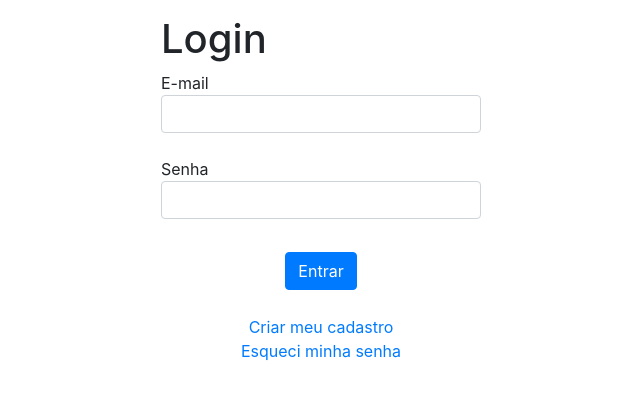
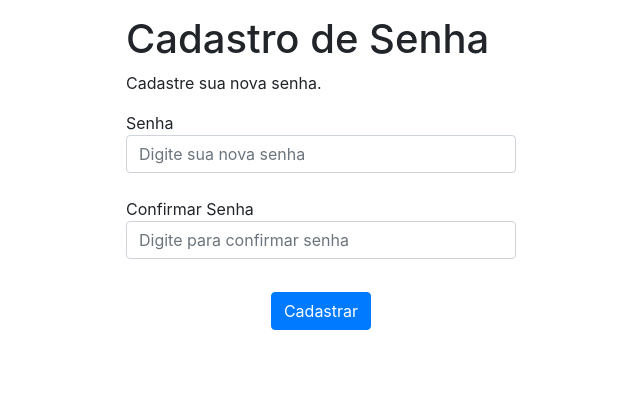
Before and after one commit to projeto-integrador-feevale-201802/frontend, a Vue app: page /senha/1 in a window 1280 px wide. Before the commit this address led to /login. Shown: the top 400 px of the page, without its empty margins (319-959 px from the left). Built offline with nearby package versions, Linux system fonts and the light colour scheme.

Commit message:
add change password

```diff
--- a/src/router.js
+++ b/src/router.js
@@ -5,6 +5,7 @@ import Home from './views/Home.vue';
 import Login from './views/Login.vue';
 import CadastrarUsuario from './views/CadastrarUsuario.vue';
 import EsqueciSenha from './views/EsqueciSenha.vue';
+import Senha from './views/Senha.vue';
 import Perfil from './views/Perfil.vue';
 import VerApostas from './views/VerApostas.vue';
 import Apostar from './views/Apostar.vue';
@@ -49,6 +50,14 @@ export default new Router({
       },
     },
     {
+      path: '/senha/:token',
+      name: 'senha',
+      component: Senha,
+      meta: {
+        esconderMenu: true
+      },
+    },
+    {
       path: '/',
       name: 'home',
       component: Home,
--- a/src/store.js
+++ b/src/store.js
@@ -196,5 +196,14 @@ export default new Vuex.Store({
 
       return res
     },
+    async alterarSenha(_, dados) {
+      const res = await request('/user/change-password', dados)
+
+      if (res.errors) {
+        throw substituirErroGenerico(res.errors)
+      }
+
+      return res
+    },
   }
 });
--- /dev/null
+++ b/src/views/Senha.vue
@@ -0,0 +1,92 @@
+<template>
+  <div id="container">
+    <h1>Cadastro de Senha</h1>
+
+    <form class="login" @submit.prevent="novaSenha">
+
+      <p>Cadastre sua nova senha.</p>
+      <input-box texto="Senha" tipo="password" v-model="dados.novasenha" placeholder="Digite sua nova senha" />
+      <input-box texto="Confirmar Senha" tipo="password" v-model="dados.confsenha" placeholder="Digite para confirmar senha" />
+
+      <error-box v-if="erros.length" :erros="erros" />
+
+      <button type="submit" class="btn btn-primary entrar">Cadastrar</button>
+    </form>
+
+    <b-modal
+      v-model="exibirModalSucesso"
+      @hidden="$router.push('/login')"
+      title="Sucesso"
+      ok-only>
+      Senha cadastrada com sucesso.
+    </b-modal>
+
+  </div>
+</template>
+
+<script>
+import InputBox from './InputBox.vue'
+import ErrorBox from './ErrorBox.vue'
+import { mapActions } from 'vuex';
+
+export default {
+  components: {
+    InputBox,
+    ErrorBox
+  },
+  data() {
+    return {
+      erros: [],
+      exibirModalSucesso: false,
+      dados: {
+        token: this.$route.params.token,
+        novasenha: '',
+        confsenha: '',
+      }
+    }
+  },
+  methods: {
+    ...mapActions(['alterarSenha']),
+    async novaSenha() {
+      const data = {
+        token: this.dados.token,
+        password: this.dados.novasenha,
+        confpassword: this.dados.confsenha
+      }
+      if (!!data.token && data.password === data.confpassword) {
+        this.alterarSenha(data)
+        .then(() => {
+          this.exibirModalSucesso = true
+          this.erros = []
+        })
+        .catch(erros => {
+          this.erros = [erros]
+        })
+      } else {
+        this.erros = ['As senhas não coincidem']
+      }
+    },
+  },
+};
+</script>
+
+<style scoped>
+#container {
+  width: 390px;
+  margin: 0 auto;
+}
+
+.erro {
+  color: red;
+}
+
+.entrar {
+  display: block;
+  margin: 25px auto;
+}
+
+.centralizar-texto {
+  text-align: center;
+  width: 100%;
+}
+</style>
```
